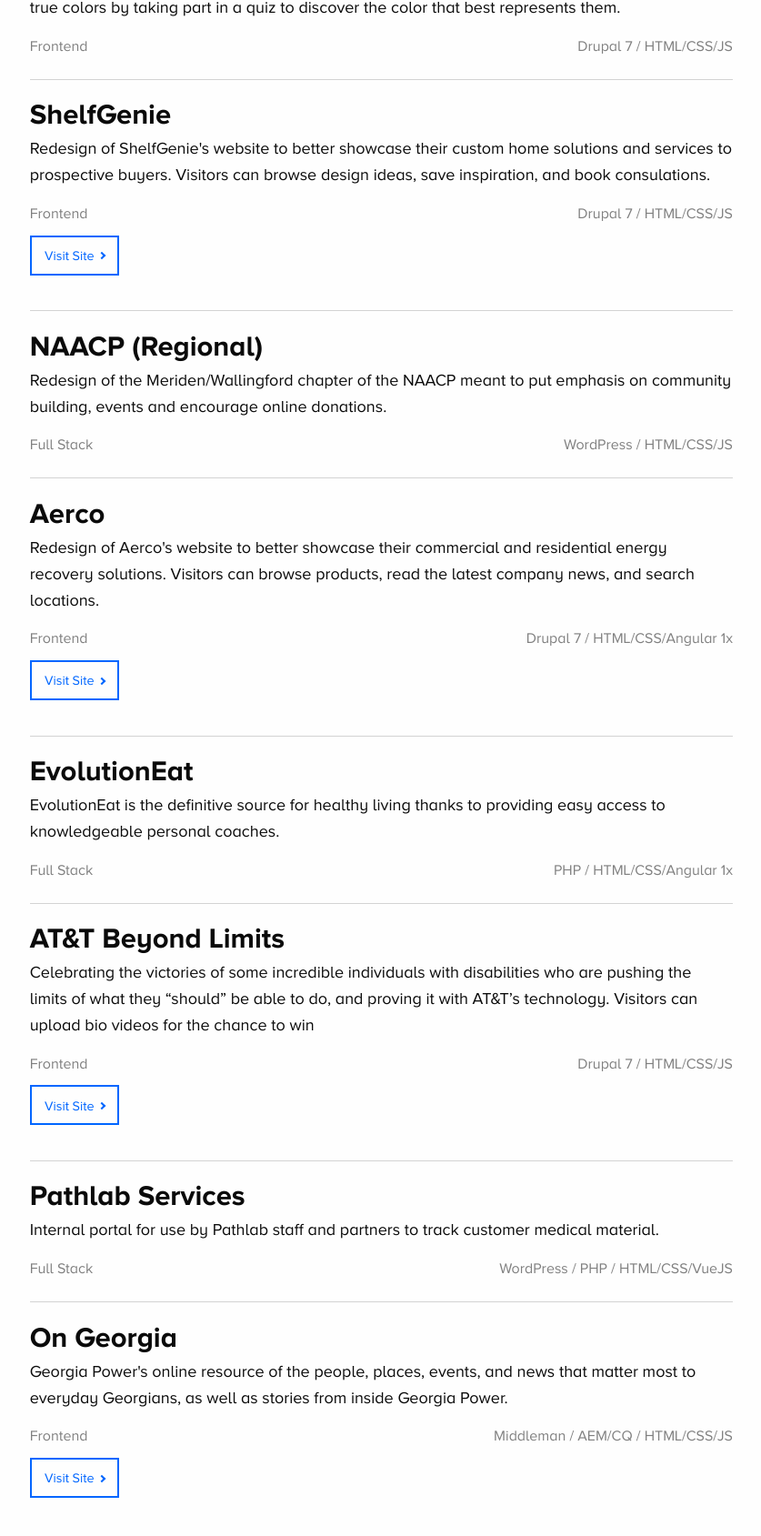
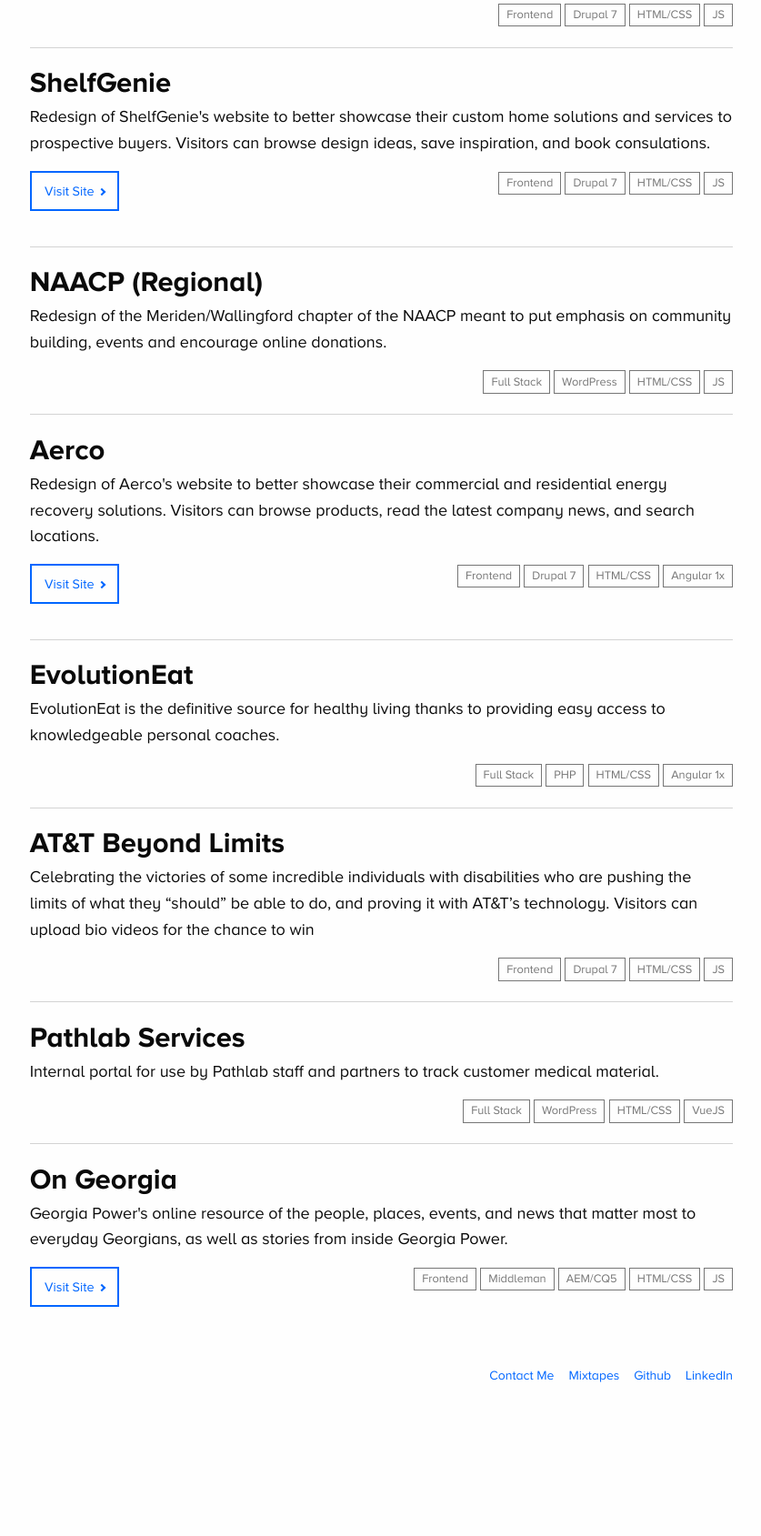
Before and after one commit to mindofjonas/jonasfleuraime.com, a plain HTML site: page index.html in a window 1280 px wide. Shown: the part 1033-2722 px from the top of the page at 91% size, without its empty margins (414-1251 px from the left). After the commit the page ends 2600 px from the top, so only its background shows below. Drawn offline with Linux system fonts and the light colour scheme.

Commit message:
Change project footer to tags

```diff
--- a/index.html
+++ b/index.html
@@ -17,16 +17,23 @@
 	<meta property="og:title" content="Jonas Fleur-Aime - Software Engineer & Entreprenuer" />
 	<meta property="og:url" content="http://www.jonasfleuraime.com/" />
 	<meta property="og:image" content="http://jonasfleuraime.com/images/og-image.jpg" />
-	<meta property="og:description" content="Software Engineer & Entreprenuer specializing in building web and mobile applications for world class brands and startups" />
+	<meta property="og:description" content="Software Engineer & Entreprenuer specializing in building web and mobile applications for world class brands and startups"
+	/>
 	<script>
-		(function(i,s,o,g,r,a,m){i['GoogleAnalyticsObject']=r;i[r]=i[r]||function(){
-		(i[r].q=i[r].q||[]).push(arguments)},i[r].l=1*new Date();a=s.createElement(o),
-		m=s.getElementsByTagName(o)[0];a.async=1;a.src=g;m.parentNode.insertBefore(a,m)
-		})(window,document,'script','https://www.google-analytics.com/analytics.js','ga');
+		(function (i, s, o, g, r, a, m) {
+			i['GoogleAnalyticsObject'] = r;
+			i[r] = i[r] || function () {
+				(i[r].q = i[r].q || []).push(arguments)
+			}, i[r].l = 1 * new Date();
+			a = s.createElement(o),
+				m = s.getElementsByTagName(o)[0];
+			a.async = 1;
+			a.src = g;
+			m.parentNode.insertBefore(a, m)
+		})(window, document, 'script', 'https://www.google-analytics.com/analytics.js', 'ga');
 
 		ga('create', 'UA-106409520-1', 'auto');
 		ga('send', 'pageview');
-
 	</script>
 </head>
 
@@ -104,80 +111,143 @@
 							<ul class="content-list">
 								<li class="project">
 									<h3>We Love Weather</h3>
-									<p>An interactive community site for the most passionate Weather Channel fans. Users can learn about weather phenomena, engage with media personalities, ask questions, share images, and have conversations on everything  weather related.</p>
+									<p>An interactive community site for the most passionate Weather Channel fans. Users can learn about weather phenomena,
+										engage with media personalities, ask questions, share images, and have conversations on everything weather related.</p>
 									<div class="project-footer clearfix">
-										<div class="project-footer__role left">Full Stack</div>
-										<div class="project-footer__stack right">WordPress / HTML/CSS/JS / Redis / Solr</div>
+										<div class="project-footer__link left">
+											<a href="https://www.weloveweather.tv" class="hollow button" target="_blank"><span>Visit Site</span><i class="arrow"></i></a>
+										</div>
+										<div class="project-footer__tags right">
+											<span class="label secondary">Full Stack</span>
+											<span class="label secondary">WordPress</span>
+											<span class="label secondary">HTML/CSS</span>
+											<span class="label secondary">JS</span>
+											<span class="label secondary">Redis</span>
+											<span class="label secondary">Solr</span>
+										</div>
 									</div>
-									<a href="https://www.weloveweather.tv" class="hollow button" target="_blank"><span>Visit Site</span><i class="arrow"></i></a>
 								</li>
 								<li>
 									<h3>AT&T LiveProud (2016)</h3>
-									<p>Sweepstakes site for the 4th annual AT&T Live Proud campaign promoting awareness, empowerment, and most importantly pride for the LGBT community. Participants can share their true colors by taking part in a quiz to discover the color that best represents them.</p>
+									<p>Sweepstakes site for the 4th annual AT&T Live Proud campaign promoting awareness, empowerment, and most importantly
+										pride for the LGBT community. Participants can share their true colors by taking part in a quiz to discover the
+										color that best represents them.</p>
 									<div class="project-footer clearfix">
-										<div class="project-footer__role left">Frontend</div>
-										<div class="project-footer__stack right">Drupal 7 / HTML/CSS/JS</div>
+										<div class="project-footer__link left"></div>
+										<div class="project-footer__tags right">
+											<span class="label secondary">Frontend</span>
+											<span class="label secondary">Drupal 7</span>
+											<span class="label secondary">HTML/CSS</span>
+											<span class="label secondary">JS</span>
+										</div>
 									</div>
 								</li>
 								<li>
 									<h3>ShelfGenie</h3>
-									<p>Redesign of ShelfGenie's website to better showcase their custom home solutions and services to prospective buyers. Visitors can browse design ideas, save inspiration, and book consulations.</p>
+									<p>Redesign of ShelfGenie's website to better showcase their custom home solutions and services to prospective buyers.
+										Visitors can browse design ideas, save inspiration, and book consulations.</p>
 									<div class="project-footer clearfix">
-										<div class="project-footer__role left">Frontend</div>
-										<div class="project-footer__stack right">Drupal 7 / HTML/CSS/JS</div>
+										<div class="project-footer__link left">
+											<a href="http://www.shelfgenie.com/" class="hollow button" target="_blank"><span>Visit Site</span><i class="arrow"></i></a>
+										</div>
+										<div class="project-footer__tags right">
+											<span class="label secondary">Frontend</span>
+											<span class="label secondary">Drupal 7</span>
+											<span class="label secondary">HTML/CSS</span>
+											<span class="label secondary">JS</span>
+										</div>
 									</div>
-									<a href="http://www.shelfgenie.com/" class="hollow button" target="_blank"><span>Visit Site</span><i class="arrow"></i></a>
 								</li>
 								<li>
 									<h3>NAACP (Regional)</h3>
-									<p>Redesign of the Meriden/Wallingford chapter of the NAACP meant to put emphasis on community building, events and encourage online donations.</p>
+									<p>Redesign of the Meriden/Wallingford chapter of the NAACP meant to put emphasis on community building, events and
+										encourage online donations.</p>
 									<div class="project-footer clearfix">
-										<div class="project-footer__role left">Full Stack</div>
-										<div class="project-footer__stack right">WordPress / HTML/CSS/JS</div>
+										<div class="project-footer__link left"></div>
+										<div class="project-footer__tags right">
+											<span class="label secondary">Full Stack</span>
+											<span class="label secondary">WordPress</span>
+											<span class="label secondary">HTML/CSS</span>
+											<span class="label secondary">JS</span>
+										</div>
 									</div>
 								</li>
 								<li>
 									<h3>Aerco</h3>
-									<p>Redesign of Aerco's website to better showcase their commercial and residential energy recovery solutions. Visitors can browse products, read the latest company news, and search locations.
-									<div class="project-footer clearfix">
-										<div class="project-footer__role left">Frontend</div>
-										<div class="project-footer__stack right"> Drupal 7 / HTML/CSS/Angular 1x</div>
-									</div>
-									<a href="http://www.aerco.com" class="hollow button" target="_blank"><span>Visit Site</span><i class="arrow"></i></a>
+									<p>Redesign of Aerco's website to better showcase their commercial and residential energy recovery solutions. Visitors
+										can browse products, read the latest company news, and search locations.
+										<div class="project-footer clearfix">
+											<div class="project-footer__link left">
+												<a href="http://www.aerco.com" class="hollow button" target="_blank"><span>Visit Site</span><i class="arrow"></i></a>
+											</div>
+											<div class="project-footer__tags right">
+												<span class="label secondary">Frontend</span>
+												<span class="label secondary">Drupal 7</span>
+												<span class="label secondary">HTML/CSS</span>
+												<span class="label secondary">Angular 1x</span>
+											</div>
+										</div>
 								</li>
 								<li>
 									<h3>EvolutionEat</h3>
-									<p>EvolutionEat is the definitive source for healthy living thanks to providing easy access to knowledgeable personal coaches.</p>
+									<p>EvolutionEat is the definitive source for healthy living thanks to providing easy access to knowledgeable personal
+										coaches.
+									</p>
 									<div class="project-footer clearfix">
-										<div class="project-footer__role left">Full Stack</div>
-										<div class="project-footer__stack right">PHP / HTML/CSS/Angular 1x</div>
+										<div class="project-footer__link left"></div>
+										<div class="project-footer__tags right">
+											<span class="label secondary">Full Stack</span>
+											<span class="label secondary">PHP</span>
+											<span class="label secondary">HTML/CSS</span>
+											<span class="label secondary">Angular 1x</span>
+										</div>
 									</div>
 								</li>
 								<li>
 									<h3>AT&T Beyond Limits</h3>
-									<p>Celebrating the victories of some incredible individuals with disabilities who are pushing the limits of what they “should” be able to do, and proving it with AT&T’s technology. Visitors can upload bio videos for the chance to win </p>
+									<p>Celebrating the victories of some incredible individuals with disabilities who are pushing the limits of what they
+										“should” be able to do, and proving it with AT&T’s technology. Visitors can upload bio videos for the chance to
+										win </p>
 									<div class="project-footer clearfix">
-										<div class="project-footer__role left">Frontend</div>
-										<div class="project-footer__stack right">Drupal 7 / HTML/CSS/JS</div>
+										<div class="project-footer__link left"></div>
+										<div class="project-footer__tags right">
+											<span class="label secondary">Frontend</span>
+											<span class="label secondary">Drupal 7</span>
+											<span class="label secondary">HTML/CSS</span>
+											<span class="label secondary">JS</span>
+										</div>
 									</div>
-									<a href="http://beyondlimits.att.com/" class="hollow button" target="_blank"><span>Visit Site</span><i class="arrow"></i></a>
+
 								</li>
 								<li>
 									<h3>Pathlab Services</h3>
 									<p>Internal portal for use by Pathlab staff and partners to track customer medical material.</p>
 									<div class="project-footer clearfix">
-										<div class="project-footer__role left">Full Stack</div>
-										<div class="project-footer__stack right">WordPress / PHP / HTML/CSS/VueJS</div>
+										<div class="project-footer__link left"></div>
+										<div class="project-footer__tags right">
+											<span class="label secondary">Full Stack</span>
+											<span class="label secondary">WordPress</span>
+											<span class="label secondary">HTML/CSS</span>
+											<span class="label secondary">VueJS</span>
+										</div>
 									</div>
 								</li>
 								<li>
 									<h3>On Georgia</h3>
-									<p>Georgia Power's online resource of the people, places, events, and news that matter most to everyday Georgians, as well as stories from inside Georgia Power. </p>
+									<p>Georgia Power's online resource of the people, places, events, and news that matter most to everyday Georgians,
+										as well as stories from inside Georgia Power. </p>
 									<div class="project-footer clearfix">
-										<div class="project-footer__role left">Frontend</div>
-										<div class="project-footer__stack right">Middleman / AEM/CQ / HTML/CSS/JS</div>
+										<div class="project-footer__link left">
+											<a href="http://www.ongeorgia.org/" class="hollow button" target="_blank"><span>Visit Site</span><i class="arrow"></i></a>
+										</div>
+										<div class="project-footer__tags right">
+											<span class="label secondary">Frontend</span>
+											<span class="label secondary">Middleman</span>
+											<span class="label secondary">AEM/CQ5</span>
+											<span class="label secondary">HTML/CSS</span>
+											<span class="label secondary">JS</span>
+										</div>
 									</div>
-									<a href="http://www.ongeorgia.org/" class="hollow button" target="_blank"><span>Visit Site</span><i class="arrow"></i></a>
 								</li>
 							</ul>
 						</div>
--- a/sass/_base.scss
+++ b/sass/_base.scss
@@ -187,14 +187,19 @@
 			margin-bottom: 0;
 		}
 		.button {
-			margin-top: 10px;
+			//margin-top: 10px;
 		}
 	}
 }
 
-.content-left p, .project-footer__role,
-.project-footer__stack {
-	//font-style: italic;
+.content-left p, .project-footer__link,
+.project-footer__tags {
 	font-size: 16px;
-	color: gray;
 }
+.project-footer__tags {
+	.label.secondary {
+		background: transparent;
+		border: 1px solid #767676;
+    color: #767676;
+	}
+}
```
Also changed, not shown: css/style.css.
